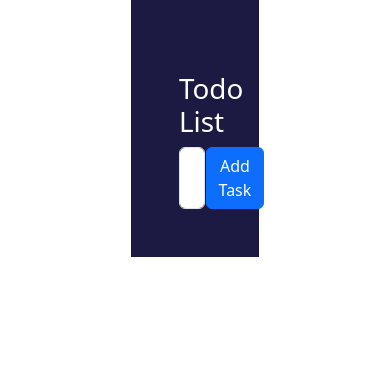
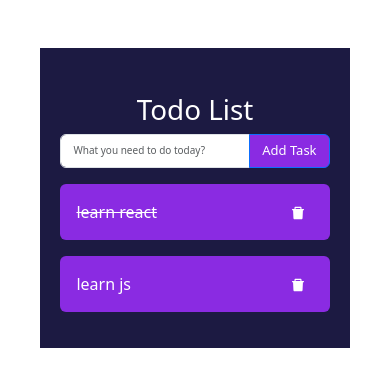
Before and after one commit to apoorvgusain/todo-list-react-redux, a React app: page / in a window 390 px wide. Built offline with nearby package versions, Linux system fonts and the light colour scheme.

Commit message:
Todo Complete

```diff
--- a/App.js
+++ b/App.js
@@ -2,14 +2,15 @@ import React from "react";
 import ReactDOM  from "react-dom/client"
 import "bootstrap/dist/css/bootstrap.min.css"
 import TodoList from "./src/components/TodoList";
-
+import { Provider } from "react-redux";
+import appStore from "./src/utils/appStore";
 const App = ()=>{
     return(
-        <div className="container text-center w-50" >
-            <div id="todoListContainer" className="w-75 m-auto p-5">
+        <Provider store={appStore}>
+         <div id="todoListContainer" className="w-50 m-auto my-5 p-5">
         <TodoList/>
         </div>
-        </div>
+        </Provider>
     )
 }
 
--- a/index.css
+++ b/index.css
@@ -1,14 +1,48 @@
 *{
   /* border: 1px solid; */
+  margin: 0;
+  padding: 0;
 }
 body{
   background-color:blueviolet
 }
 #todoListContainer{
   background-color: #1C1A42;
-color:white;
+  color:white;
 }
-
+#addBtn{
+  background-color:blueviolet;
+  color:white
+}
 .addItem{
   margin-right: 2%;
 }
+
+#listItemContainer{
+
+  background-color:blueviolet;
+  color:white;
+
+}
+#listItemContainer:hover{
+
+  color:blueviolet;
+  background-color:white;
+
+}
+.completed{
+  text-decoration: line-through;
+}
+
+@media (max-width: 576px) {
+  #todoListContainer{
+    width: 75% !important;
+    padding: 5% !important;
+  }
+  #addItemInput{
+    font-size: x-small;
+  }
+  #addBtn{
+    font-size: small;
+  }
+}
--- a/index.html
+++ b/index.html
@@ -7,9 +7,10 @@
     <link href="index.css" rel="stylesheet">
 </head>
 <body>
-    <div id="root">
+    <div id="root" class="row d-flex justify-content-center align-items-center text-center ">
 
     </div>
+
     <script type="module" src="./App.js"></script>
 </body>
 </html>
--- a/package.json
+++ b/package.json
@@ -14,11 +14,11 @@
     "process": "^0.11.10"
   },
   "dependencies": {
+    "@reduxjs/toolkit": "^2.2.3",
     "bootstrap": "^5.3.3",
     "react": "^18.2.0",
     "react-dom": "^18.2.0",
     "react-icons": "^5.0.1",
-    "react-redux": "^9.1.0",
-    "redux-toolkit": "^1.1.2"
+    "react-redux": "^9.1.0"
   }
 }
--- /dev/null
+++ b/src/components/EmptyTodoList.jsx
@@ -0,0 +1,6 @@
+const EmptyTodoList=()=>{
+    return (<>
+    No Task For Today!!
+    </>)
+}
+export default EmptyTodoList
--- a/src/components/TodoAddItem.jsx
+++ b/src/components/TodoAddItem.jsx
@@ -1,11 +1,39 @@
+import { useState } from "react";
+import { useDispatch, useSelector } from "react-redux";
+import { addItem } from "../utils/itemSlice";
+const TodoAddItem=()=>{
+    const [addListItem,setAddListItem]= useState("");
+    const newItem=useSelector((store)=>store.listItem.items);
+    console.log(newItem)
+    const dispatch = useDispatch();
+    const itemChangeHandler = (e)=>{
+    //console.log(e.target.value);
+    setAddListItem(e.target.value);
+    }
+    const addTaskHandler=()=>{
+      //  console.log(addListItem);
+        dispatch(addItem(addListItem))
+        setAddListItem("");
+    }
+    return (
+        <div class="input-group mb-3">
+        <input id="addItemInput"
+            type="text"
+            className="form-control "
+            placeholder="What you need to do today?"
+            value={addListItem}
+            onChange={itemChangeHandler}
+        />
+      <button
+            className="btn btn-primary"
+            id="addBtn"
+            onClick={addTaskHandler}
+        >
+            Add Task
+        </button>
+    </div>
 
 
-const TodoAddItem=()=>{
-    return (
-        <div className="d-flex">
-            <input type="text" className="form-control addItem" placeholder="What you need to do today?"/>
-            <button className="btn btn-primary mr-2">Add Task</button>
-        </div>
       );
 }
 export default TodoAddItem;
--- a/src/components/TodoItemList.jsx
+++ b/src/components/TodoItemList.jsx
@@ -1,4 +1,41 @@
-const TodoItemList = ()=>{
-return(<></>)
-}
-export default TodoItemList
+import { FaEdit } from "react-icons/fa";
+import { AiFillDelete } from "react-icons/ai";
+import { useDispatch, useSelector } from "react-redux";
+import { removeItem,toggleComplete} from "../utils/itemSlice";
+import EmptyTodoList from "./EmptyTodoList";
+
+const TodoItemList = () => {
+  const itemList = useSelector((store) => store.listItem.items);
+  console.log(itemList)
+  const dispatch= useDispatch();
+  const removeItemHandler=(val)=>{
+    console.log(val)
+   dispatch(removeItem(val));
+  }
+  const toggleCompleteHandler = (val) => {
+    dispatch(toggleComplete(val));
+  }
+if(itemList.length===0)
+return <EmptyTodoList/>
+  return (
+    <div>
+      {itemList.map((item, index) => (
+        <div
+          className={`d-flex justify-content-between rounded p-3 my-3 `}
+          key={index}
+          id="listItemContainer"
+
+        >
+          <div className="task-info align-items-center" onClick={() => toggleCompleteHandler(item.id)}>
+            <span className={item.completed? 'completed':""}>{item.task}</span>
+          </div>
+          <div className="task-action align-items-center">
+            <span className="mx-2" onClick={() => removeItemHandler(item.id)}><AiFillDelete /></span>
+          </div>
+        </div>
+      ))}
+    </div>
+  );
+};
+
+export default TodoItemList;
--- /dev/null
+++ b/src/utils/appStore.js
@@ -0,0 +1,9 @@
+import { configureStore } from "@reduxjs/toolkit";
+import itemReducer from "./itemSlice";
+const appStore=configureStore({
+    reducer:{
+        listItem:itemReducer
+    }
+});
+
+export default appStore;
--- /dev/null
+++ b/src/utils/itemSlice.js
@@ -0,0 +1,50 @@
+import { createSlice } from "@reduxjs/toolkit";
+const loadState = () => {
+    try {
+        const serializedState = localStorage.getItem("todoListItems");
+        if (serializedState === null) {
+            return undefined;
+        }
+        return JSON.parse(serializedState);
+    } catch (error) {
+        return undefined;
+    }
+};
+
+const initialState = loadState() || {
+    items: [
+        { id: 0, task: "learn react", completed: true },
+        { id: 1, task: "learn js", completed: false }
+    ]
+};
+const itemSlice = createSlice({
+    name: 'todoItem',
+    initialState,
+    reducers: {
+        addItem: (state, action) => {
+            const id=state.items.length;
+            state.items.push({id:id,task:action.payload,completed:false});
+            localStorage.setItem("todoListItems", JSON.stringify(state));
+        },
+        removeItem: (state, action) => {
+            const index = state.items.findIndex(item => item.id === action.payload);
+
+            if (index !== -1) {
+                state.items.splice(index, 1);
+            }
+            localStorage.setItem("todoListItems", JSON.stringify(state));
+        },
+        toggleComplete: (state, action) => {
+
+            console.log(action.payload)
+            const itemToUpdate = state.items.find(item => item.id === action.payload);
+            if (itemToUpdate) {
+                itemToUpdate.completed = !itemToUpdate.completed;
+            }
+            localStorage.setItem("todoListItems", JSON.stringify(state));
+        }
+    }
+});
+localStorage.setItem("todoListItems",JSON.stringify(itemSlice.initialState))
+export const { addItem, removeItem, toggleComplete } = itemSlice.actions;
+export default itemSlice.reducer;
```
Also changed, not shown: 3 other files.
